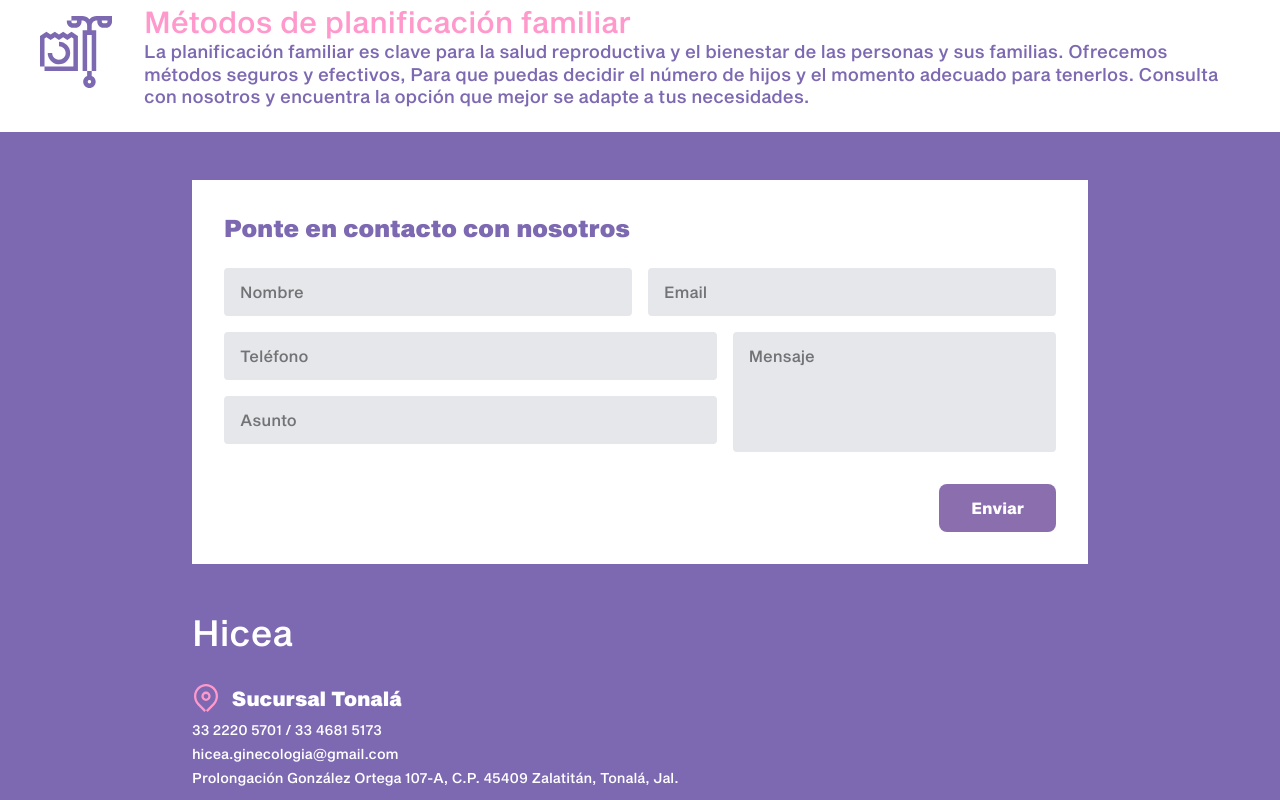
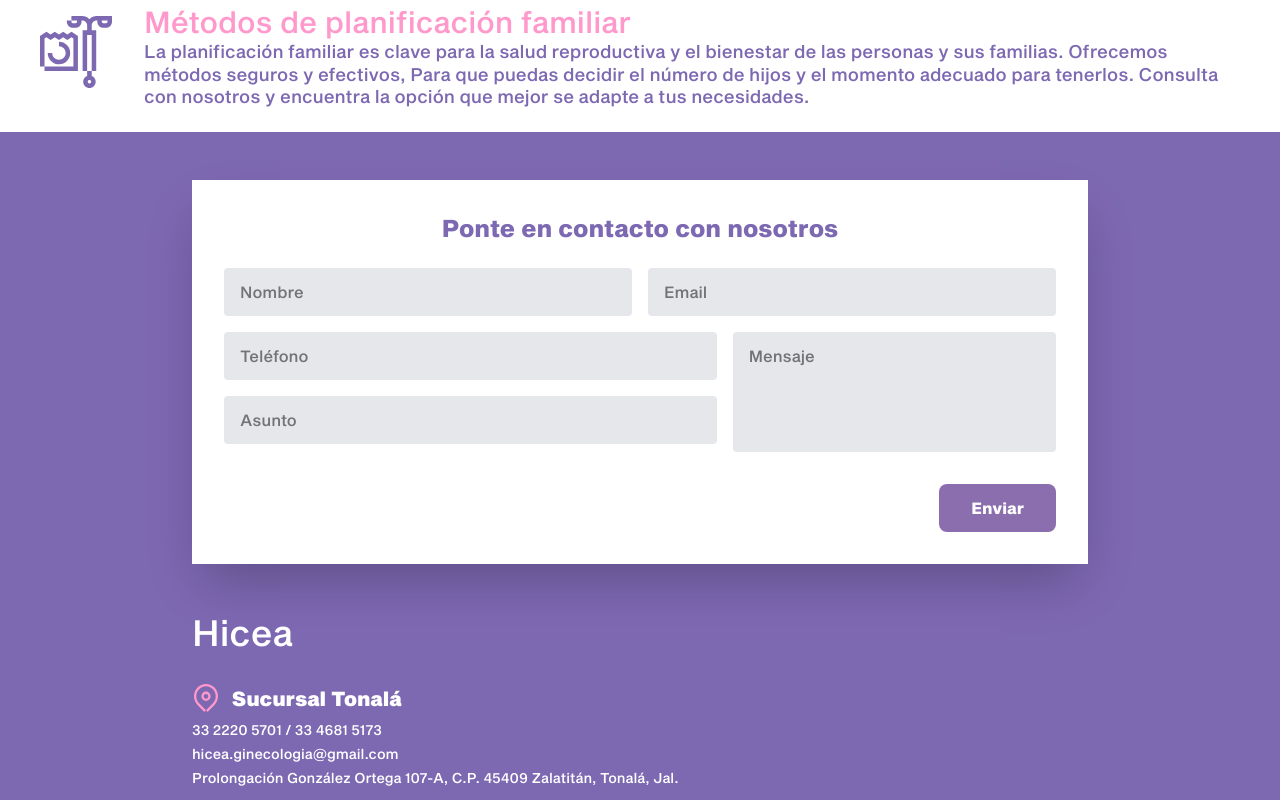
Before and after one commit to Hiddenberg/hicea-website, a Next.js app in the folder application/: page / in a window 1280 px wide. Shown: the part 4000-4800 px from the top of the page. Built offline with nearby package versions, Linux system fonts and the light colour scheme.

Commit message:
adjusting contact section for tablets

```diff
--- a/application/src/app/components/sections/ContactSection.tsx
+++ b/application/src/app/components/sections/ContactSection.tsx
@@ -27,10 +27,10 @@ export default function ContactSection() {
    return (
       <div className="relative flex w-full">
          {/* Main content area */}
-         <div className="flex flex-col flex-1 justify-center items-center bg-hicea-purple px-6 py-12">
+         <div className="flex flex-col flex-1 justify-center items-center bg-hicea-purple px-6 md:px-10 py-12">
             {/* Contact Form Card */}
-            <div className="bg-white mb-12 p-8 w-full max-w-4xl">
-               <h2 className="mb-6 font-bold text-hicea-purple text-2xl">
+            <div className="bg-white shadow-2xl mb-12 p-8 w-full max-w-4xl">
+               <h2 className="mb-6 font-semibold text-hicea-purple text-2xl text-center">
                   Ponte en contacto con nosotros
                </h2>
 
```
